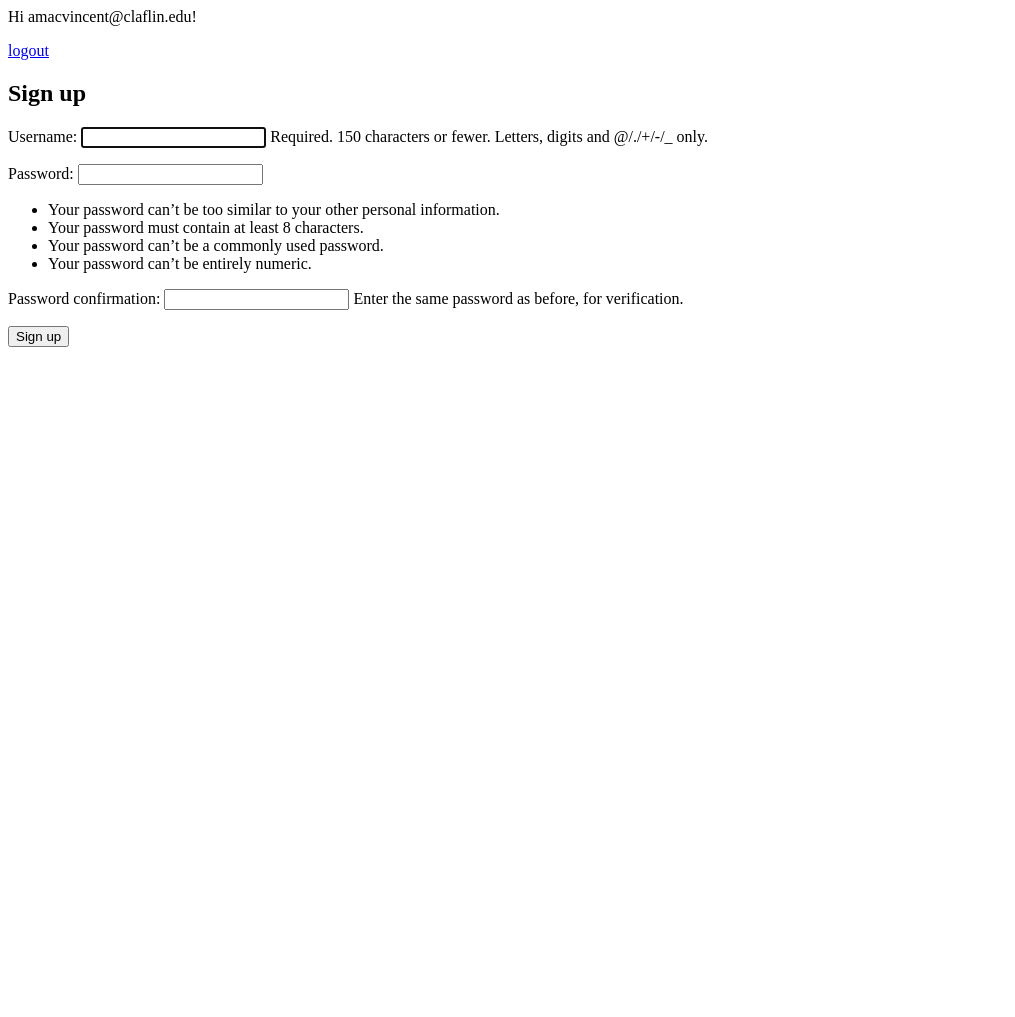
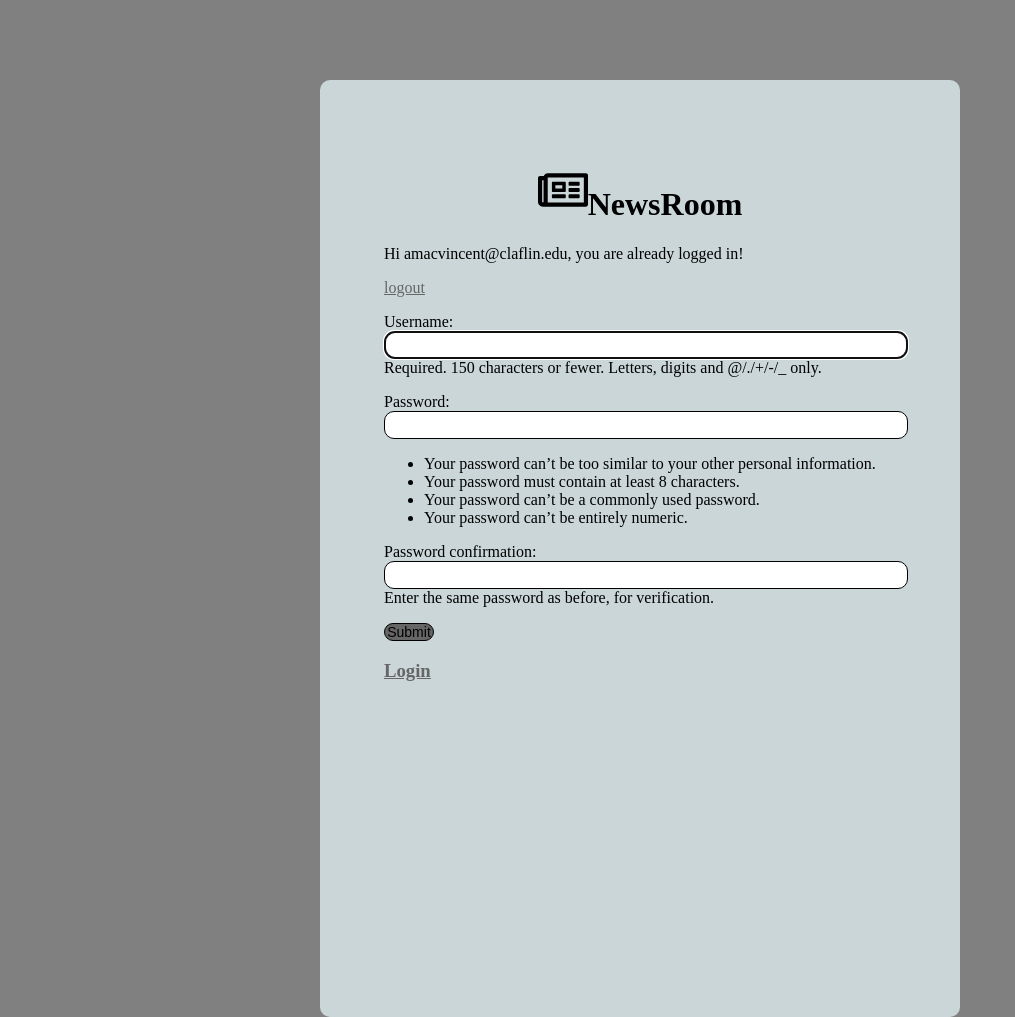
Before and after one commit to macvincent/NewsRoom, a Django app: page / in a window 1280 px wide. Shown: the whole page, without its empty margins (0-1015 px from the left). Before the commit the page ends 347 px from the top, so only its background shows below. Run offline with Django 3.2, Linux system fonts and the light colour scheme; a user stored in the database is signed in.

Commit message:
feat: Updated styling for login and signup

```diff
--- a/NewsRoom/settings.py
+++ b/NewsRoom/settings.py
@@ -128,6 +128,7 @@ STATIC_URL = '/static/'
 # CHANGEME
 LOGOUT_REDIRECT_URL = '/'
 LOGIN_REDIRECT_URL = '/blog'
+SIGNUP_REDIRECT_URL = '/blog'
 
 django_heroku.settings(locals())
 
--- a/NewsRoom/urls.py
+++ b/NewsRoom/urls.py
@@ -17,8 +17,8 @@ from django.contrib import admin
 from django.urls import path, include
 
 urlpatterns = [
-    path('admin/', admin.site.urls),
+    path('admin', admin.site.urls),
     path('', include('authentication.urls')),
-    path('accounts/', include('django.contrib.auth.urls')),
-    path('blog/', include('blog.urls')),
+    path('accounts', include('django.contrib.auth.urls')),
+    path('blog', include('blog.urls')),
 ]
--- a/authentication/templates/base.html
+++ b/authentication/templates/base.html
@@ -1,19 +1,20 @@
 <!-- templates/base.html -->
+{% load static %}
 <!DOCTYPE html>
 <html>
 <head>
   <meta charset="utf-8">
-  <title>{% block title %}Django Auth Tutorial{% endblock %}</title>
+  <link rel="stylesheet" href="{%static 'css/base.css' %}">
+  <link rel="shortcut icon" href="{%static 'img/newsroom.svg' %}" />
+  <title>{% block title %}NewsRoom{% endblock %}</title>
 </head>
 <body>
+  <main>
+    <h1 class="header"><img src="{%static 'img/newsroom.svg' %}" class="icon "alt="">NewsRoom</h1>
     {% if user.is_authenticated %}
-        Hi {{ user.username }}!
+        Hi {{ user.username }}, you are already logged in!
         <p><a href="{% url 'logout' %}">logout</a></p>
-    {% else %}
-        <p>You are not logged in</p>
-        <a href="{% url 'login' %}">login</a>
     {% endif %}
-  <main>
     {% block content %}
     {% endblock %}
   </main>
--- a/authentication/templates/signup.html
+++ b/authentication/templates/signup.html
@@ -1,13 +1,19 @@
-<!-- templates/signup.html -->
-{% extends 'base.html' %}
-
-{% block title %}Sign Up{% endblock %}
-
+{% extends "base.html" %}
 {% block content %}
-  <h2>Sign up</h2>
-  <form method="post">
-    {% csrf_token %}
-    {{ form.as_p }}
-    <button type="submit">Sign up</button>
-  </form>
+ <div class="container">
+      <div class="row justify-content-center align-items-center" style="height:80vh;">
+          <div class="col-auto border p-3">
+              {% if form.errors %}
+              <p class="bg-danger p-2">Please give correct information !</p>
+              {% endif %}
+              <form method="post" action="">
+              {% csrf_token %}
+              {{ form.as_p}}
+              <input class="mt-3" type="submit" value="Submit" />
+              <input type="hidden" name="next" value="{{ next }}" />
+              </form>
+              <h3><a href="{% url 'login' %}">Login</a></h3>
+          </div>
+      </div>
+  </div>
 {% endblock %}
--- /dev/null
+++ b/blog/static/css/base.css
@@ -0,0 +1,40 @@
+/* Base */
+body{
+    width: 100%;
+    margin: 0;
+    background: grey;
+}
+main{
+    position: absolute;
+    background: #cad6d8;
+    padding: 5%;
+    width: 40%;
+    top: 10%;
+    margin-left: 25%;
+    margin-right: 25%;
+    border-radius: 10px;
+}
+.header{
+    text-align: center;
+}
+input{
+    border-radius: 10px;
+    padding: 5px;
+    display: block;
+    width: 100%;
+    font-size: 14px;
+    border: 1px solid black;
+}
+input[type = "submit"]{
+    width: 50px;
+    padding: 0;
+    background-color: #666;
+}
+.icon{
+    height: 50px;
+    width: 50px;
+}
+a{
+    color: #666;
+    padding-top: 20px;
+}
```
Also changed, not shown: authentication/templates/registration/login.html (+34 -7 lines), db.sqlite3.
